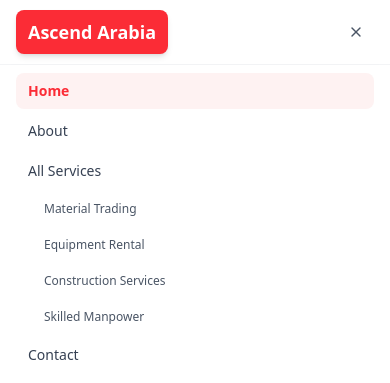
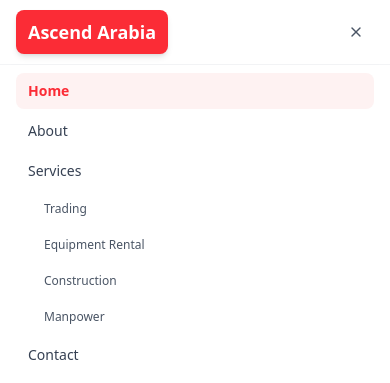
Before and after one commit to Sinu00/xyzlandingpage, a Next.js app: page / in a window 390 px wide. Both pictures are taken after a click on the button 356 px from the left and 32 px from the top of the page. Shown: the top 383 px of the page. Built offline with nearby package versions, Linux system fonts and the light colour scheme.

Commit message:
header text changed

```diff
--- a/src/components/header.tsx
+++ b/src/components/header.tsx
@@ -123,7 +123,7 @@ export default function Header() {
                           : 'text-gray-700 hover:text-red-500 hover:bg-gray-50'
                       }`}
                     >
-                      Material Trading
+                      Trading
                     </Link>
                     <Link
                       href="/equipment-rental"
@@ -143,7 +143,7 @@ export default function Header() {
                           : 'text-gray-700 hover:text-red-500 hover:bg-gray-50'
                       }`}
                     >
-                      Construction Services
+                      Construction
                     </Link>
                     <Link
                       href="/manpower"
@@ -153,7 +153,7 @@ export default function Header() {
                           : 'text-gray-700 hover:text-red-500 hover:bg-gray-50'
                       }`}
                     >
-                      Skilled Manpower
+                      Manpower
                     </Link>
                   </div>
                 </div>
@@ -238,7 +238,7 @@ export default function Header() {
                   }`}
                   onClick={() => setIsOpen(false)}
                 >
-                  All Services
+                  Services
                 </Link>
                 <div className="pl-4 space-y-1">
                   <Link
@@ -250,7 +250,7 @@ export default function Header() {
                     }`}
                     onClick={() => setIsOpen(false)}
                   >
-                    Material Trading
+                    Trading
                   </Link>
                   <Link
                     href="/equipment-rental"
@@ -272,7 +272,7 @@ export default function Header() {
                     }`}
                     onClick={() => setIsOpen(false)}
                   >
-                    Construction Services
+                    Construction
                   </Link>
                   <Link
                     href="/manpower"
@@ -283,7 +283,7 @@ export default function Header() {
                     }`}
                     onClick={() => setIsOpen(false)}
                   >
-                    Skilled Manpower
+                    Manpower
                   </Link>
                 </div>
               </div>
```
